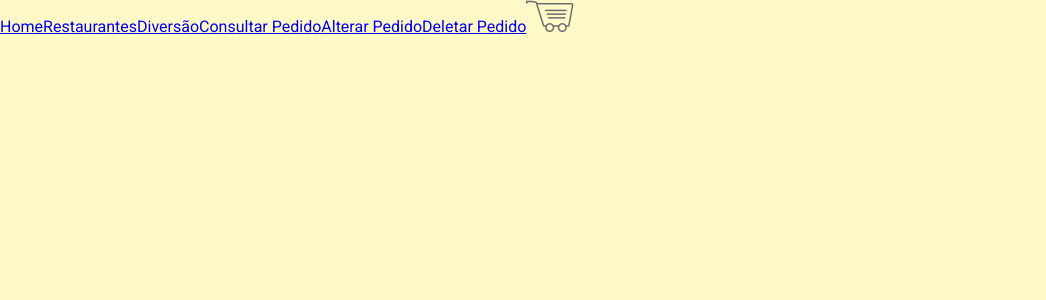
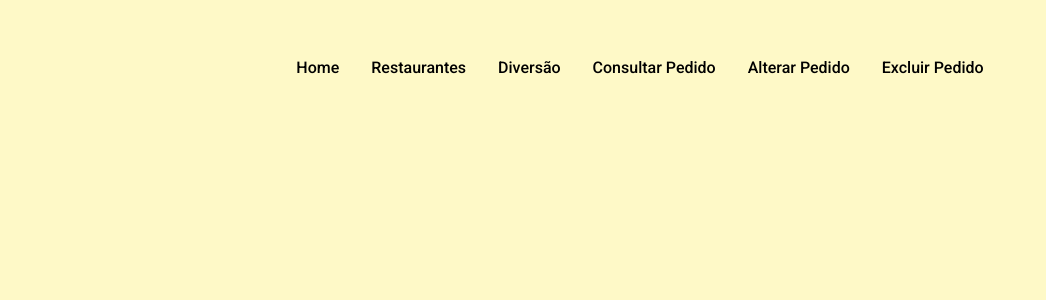
Before and after one commit to marcusmarinho/app2herokujson, an Angular app: page /crud in a window 1280 px wide. Shown: the top 300 px of the page, without its empty margins (0-1046 px from the left). Built offline with nearby package versions, Linux system fonts and the light colour scheme.

Commit message:
new header, navbar

```diff
--- a/src/app/core/header/header.component.html
+++ b/src/app/core/header/header.component.html
@@ -1,9 +1,64 @@
+<nav class="navbar">
+
+    <button mat-button routerLinkActive="active" routerLink="">Home</button>
+
+    <button mat-button routerLinkActive="active" routerLink="categoria/restaurantes">Restaurantes</button>
+
+    <button mat-button routerLinkActive="active" routerLink="categoria/diversao">Diversão</button>
+
+    <button mat-button routerLinkActive="active" routerLink="crud/consulta-pedido">Consultar Pedido</button>
+
+    <button mat-button routerLinkActive="active" routerLink="crud/altera-pedido">Alterar Pedido</button>
+
+    <button mat-button routerLinkActive="active" routerLink="crud/deleta-pedido">Excluir Pedido</button>
+
+</nav>
 
 
 
-  <div class="header">
 
-    <!--
+
+
+
+
+<nav class="navmobol">
+    <button mat-icon-button [matMenuTriggerFor]="menu" aria-label="Example icon-button with a menu">
+        <mat-icon class="navmobol">list</mat-icon>
+      </button>
+      <mat-menu #menu="matMenu" style="width: 100%;">
+        <button mat-menu-item>
+          <mat-icon>local_dining</mat-icon>
+          <span class="menulink" routerLinkActive="active" routerLink="categoria/restaurantes">Restaurantes</span>
+        </button>
+        <button mat-menu-item>
+          <mat-icon>gamepad</mat-icon>
+          <span routerLinkActive="active" routerLink="categoria/diversao">Diversão</span>
+        </button>
+        <button mat-menu-item>
+          <mat-icon>search</mat-icon>
+          <span class="menulink" routerLinkActive="active" routerLink="crud/consulta-pedido">Consultar Pedido</span>
+        </button>
+
+        <button mat-menu-item>
+            <mat-icon>edit</mat-icon>
+            <span class="menulink" routerLinkActive="active" routerLink="crud/altera-pedido">Alterar Pedido</span>
+          </button>
+
+          <button mat-menu-item>
+              <mat-icon>clear</mat-icon>
+              <span class="menulink" routerLinkActive="active" routerLink="crud/deleta-pedido">Excluir Pedido</span>
+          </button>
+
+          <button mat-menu-item>
+              <mat-icon>add_shopping_cart</mat-icon>
+              <span class="menulink" routerLinkActive="active" routerLink="order-purchase/ordem-compra">Meu Carrinho</span>
+          </button>
+      </mat-menu>
+</nav>
+
+
+
+<!--
     <input type="checkbox" id="chk">
 
     <div class="search-area">
@@ -20,18 +75,3 @@
         <i class="fa fa-search"></i>
     </div>
     -->
-
-    <ul class="menu">
-      <a class="menulink" routerLinkActive="active" routerLink="">Home</a>
-      <a class="menulink" routerLinkActive="active" routerLink="categoria/restaurantes">Restaurantes</a>
-      <a class="menulink" routerLinkActive="active" routerLink="categoria/diversao">Diversão</a>
-      <a class="menulink" routerLinkActive="active" routerLink="crud/consulta-pedido">Consultar Pedido</a>
-      <a class="menulink" routerLinkActive="active" routerLink="crud/altera-pedido">Alterar Pedido</a>
-      <a class="menulink" routerLinkActive="active" routerLink="crud/deleta-pedido">Deletar Pedido</a>
-      <a><img src="../../assets/cart.png" routerLinkActive="active" routerLink="order-purchase/ordem-compra"><span >{{this.cartService.getCartQt()}}</span></a>
-      <label for="chk" class="hide-menu-btn">
-        <i class="fas fa-times"></i>
-      </label>
-    </ul>
-
-  </div>
--- a/src/app/core/header/header.component.scss
+++ b/src/app/core/header/header.component.scss
@@ -0,0 +1,26 @@
+.navbar {
+    padding: 50px;
+    text-align: center;
+    button {
+        font-size: 1em;
+    }
+}
+
+
+.navmobol {
+    display: none;
+}
+
+@media screen and (max-width: 616px) {
+    .navbar {
+        display: none;
+    }
+
+    .navmobol {
+        float: right;
+        display: block;
+        position: relative;
+        left: 10px;
+
+    }
+}
--- a/src/app/pages/home/home.component.html
+++ b/src/app/pages/home/home.component.html
@@ -1,4 +1,3 @@
-
 <div class="container">
   <div class="secao">
     <h1>Aproveite as super ofertas que separamos para você:</h1>
@@ -6,7 +5,7 @@
   </div>
   <div class="flex-container">
 
-    <div class="card" *ngFor="let oferta of offer$ | async" >
+    <div class="card" *ngFor="let oferta of offer$ | async">
       <mat-card class="material-card">
         <mat-card-header>
 
--- a/src/app/pages/home/home.component.scss
+++ b/src/app/pages/home/home.component.scss
@@ -1,6 +1,14 @@
 .secao {
-  width: 100%;
   text-align: center;
+  background: #E8FEC7;
+  box-shadow: 0 4px 8px 0 rgba(0, 0, 0, 0.2);
+  transition: 0.3s;
+  border-radius: 10px;
+  padding: 10px;
+}
+
+.secao:hover {
+  transform: translateY(-4px);
 }
 
 .flex-container {
--- a/src/app/shared/models/item-cart.model.ts
+++ b/src/app/shared/models/item-cart.model.ts
@@ -13,5 +13,3 @@ export class Img {
 }
 
 export { ItemCart };
-
-// order.itens[0].img.url
--- a/src/app/shared/models/order.model.ts
+++ b/src/app/shared/models/order.model.ts
@@ -9,5 +9,3 @@ export class Order {
         public itens: Array<ItemCart> = [],
     ) {}
 }
-
-// order.itens[0].img.url
```
Also changed, not shown: src/app/app.module.ts (+8 -3 lines), src/app/shared/models/offer.model.ts (+0 -25 lines). Lines whose indentation alone changed are shown as unchanged.
